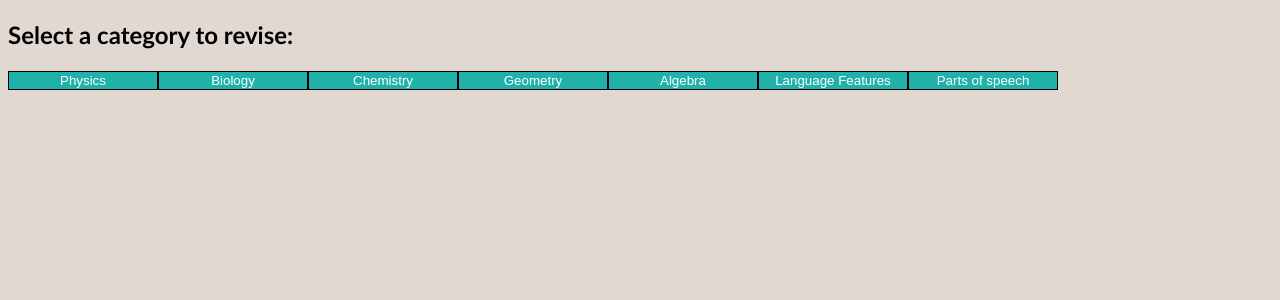
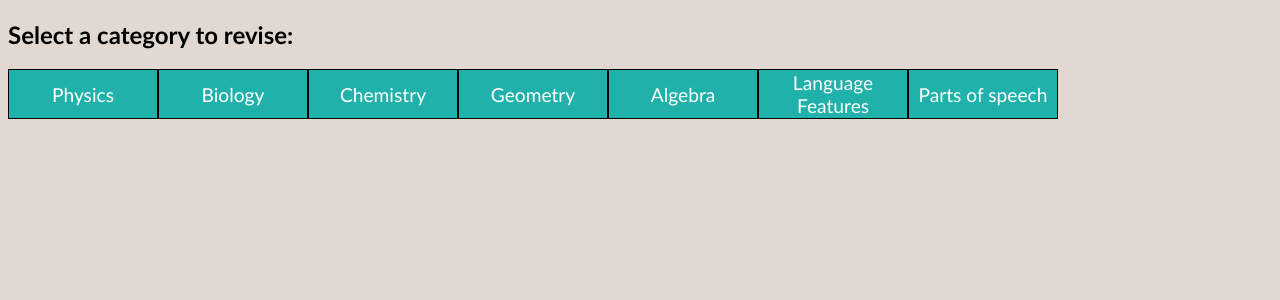
Before and after one commit to TheSriramM/revision_quiz, a Flask app: page / in a window 1280 px wide. Shown: the part 99-399 px from the top of the page. Run offline with Flask 3, Linux system fonts and the light colour scheme; data comes from the database, SQL or seed files in the repository.

Commit message:
larger buttons and text

```diff
--- a/static/style.css
+++ b/static/style.css
@@ -18,4 +18,16 @@ html {
     background-color: lightseagreen;
     color:white;
     font-family: 'Trebuchet MS', 'Lucida Sans Unicode', 'Lucida Grande', 'Lucida Sans', Arial, sans-serif;
+    font-size: larger;
 }
+
+.mainBtn{
+    cursor: pointer;
+    width: 150px;
+    height: 50px;
+    background-color: lightseagreen;
+    color: white;
+    border: 1px solid black;
+    font-family: 'Trebuchet MS', 'Lucida Sans Unicode', 'Lucida Grande', 'Lucida Sans', Arial, sans-serif;
+    font-size: larger;
+}
--- a/templates/answer.html
+++ b/templates/answer.html
@@ -6,9 +6,9 @@
 </head>
 <body>
     {% if correct %}
-        <p>✅ Correct!</p>
+        <h2><p>✅ Correct!</p></h2>
     {% else %}
-        <p>❌ Wrong! The correct answer was - {{ answer }}.</p>
+        <h2><p>❌ Wrong! The correct answer was - {{ answer }}.</p></h2>
     {% endif %}
     {% if not limit %}
         <form action="{{ url_for('show_questions', sub_id=sub_id) }}" method="get">
--- a/templates/main.html
+++ b/templates/main.html
@@ -15,7 +15,7 @@
     <div style="display:flex;width:100%">
     {% for category in categories %}
         <form style="width:150px" action="{{ url_for('quiz', sub_id=category[0]) }}" method="get">
-            <button style="width:150px;background-color: lightseagreen;color:white;border: 1px solid black;" type="submit">{{ category[1] }}</button>
+            <button class="mainBtn" type="submit">{{ category[1] }}</button>
         </form>
     {% endfor %}
     </div>
```
Also changed, not shown: templates/question.html (+7 -3 lines).
